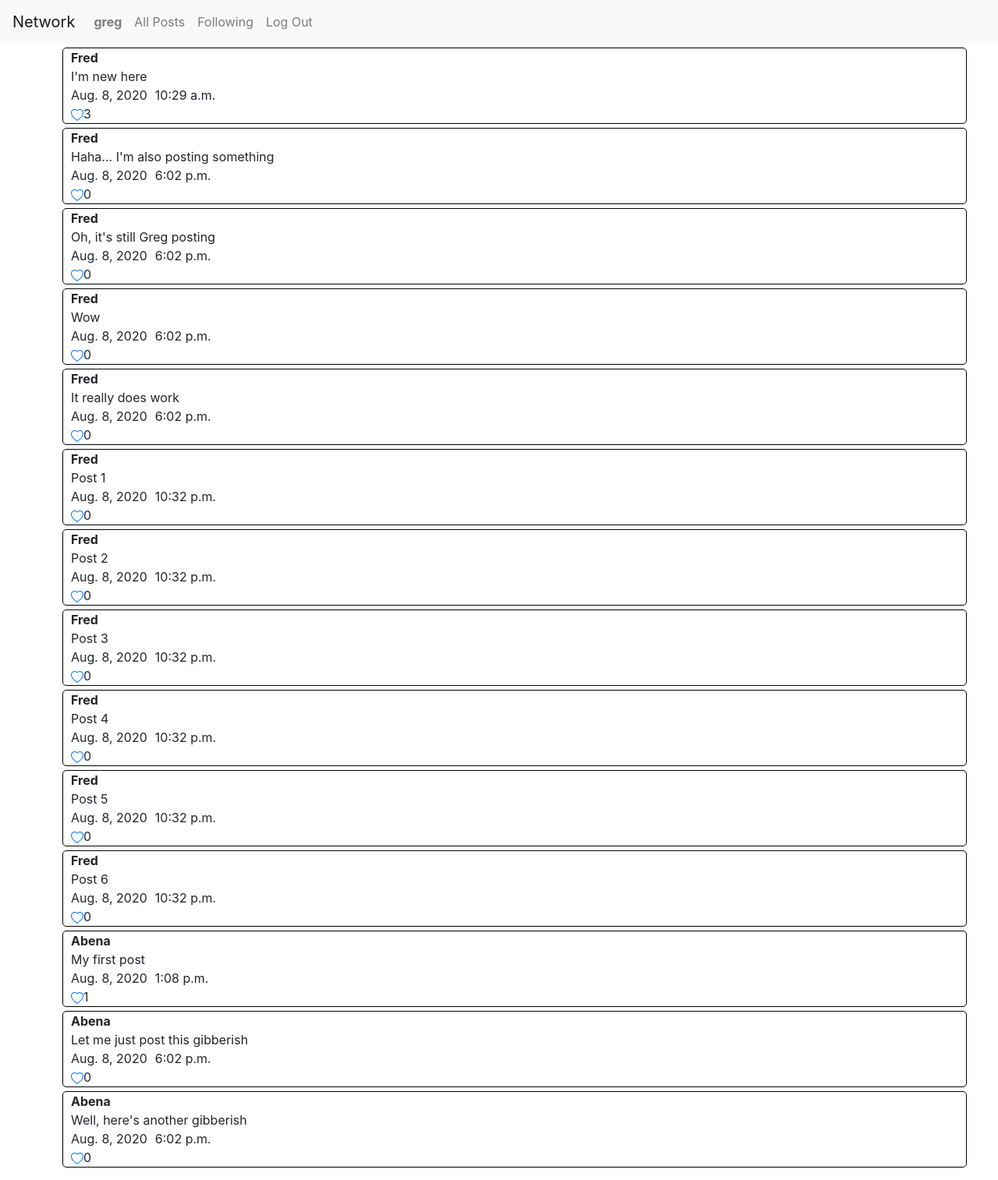
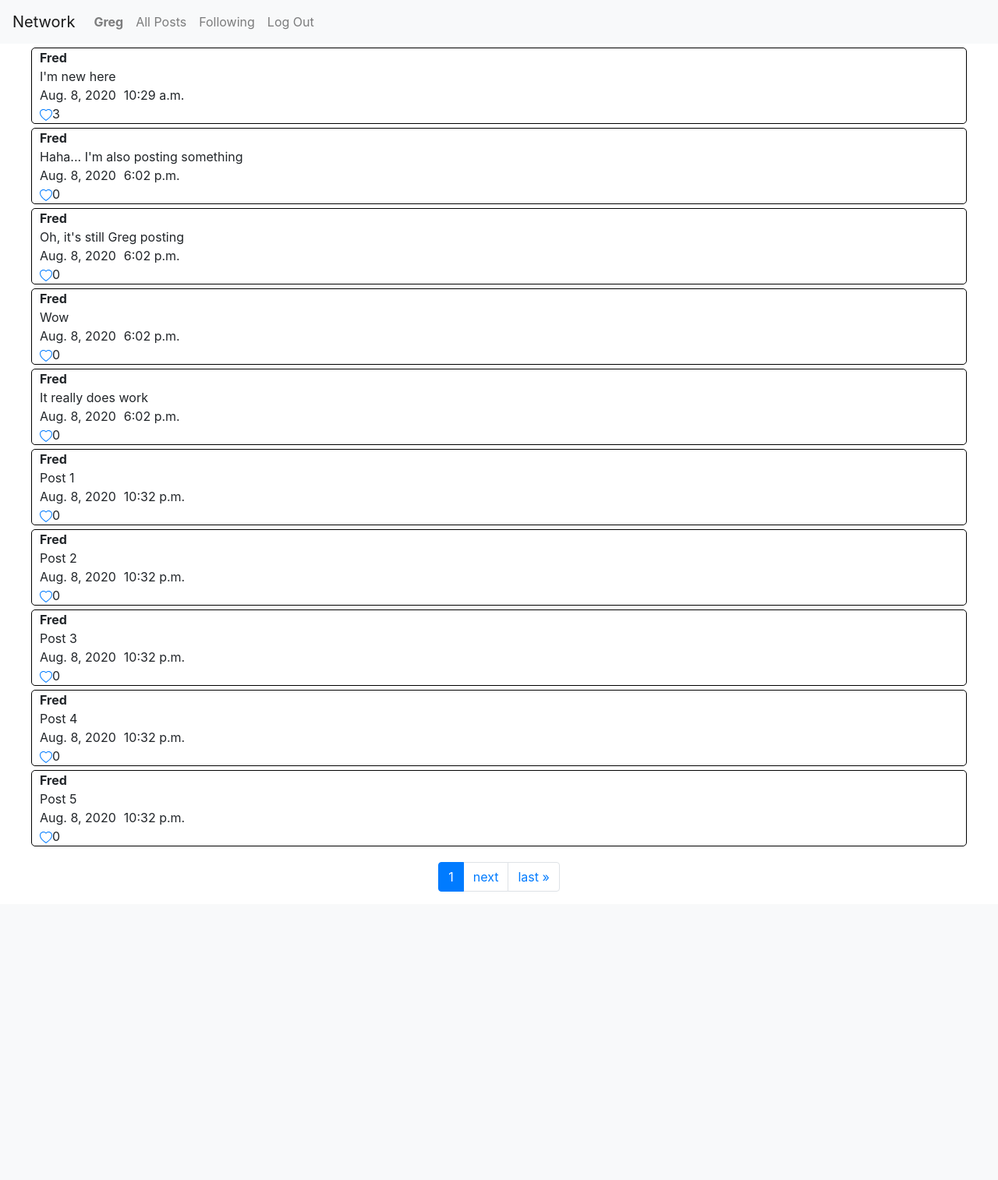
Before and after one commit to despicable-m/Sociofeed, a Django app: page /following in a window 1280 px wide. Shown: the whole page at 78% size. After the commit the page ends 1144 px from the top, so only its background shows below. Run offline with Django 3.2, Linux system fonts and the light colour scheme; a user stored in the database is signed in; data comes from the database, SQL or seed files in the repository; both versions use the stored data as it was after the commit; some libraries are stand-ins or nearby versions.

Commit message:
implemented pagination and did some UI tweaks

```diff
--- a/network/static/network/styles.css
+++ b/network/static/network/styles.css
@@ -56,4 +56,10 @@
   margin-left: 10px;
 }
 
+.page-nav {
+  display: flex;
+  justify-content: center;
+  margin-top: 20px;
+}
+
 /*# sourceMappingURL=styles.css.map */
--- a/network/static/network/styles.scss
+++ b/network/static/network/styles.scss
@@ -65,3 +65,10 @@
         margin-left: 10px;
     }
 }
+
+
+.page-nav {
+    display: flex;
+    justify-content: center;
+    margin-top: 20px;
+}
--- a/network/templates/network/following.html
+++ b/network/templates/network/following.html
@@ -6,10 +6,10 @@
 {% block body %}
     {% if user.is_authenticated %}
 
-        <ul>
-            {% for post in posts %}
+
+
         <div class="post-main">
-            {% for i in post %}
+            {% for i in posts %}
                 <div class="post-container">
                     <div class="title-post">
                         <div class="title">{{ i.user|title }}</div>
@@ -36,13 +36,23 @@
             {% endfor %}
         </div>
 
-                {% empty %}
-                    <li>Sorry, no posts yet.</li>
+        <nav class="page-nav" aria-label="Page navigation example">
+            <ul class="pagination">
+                {% if posts.has_previous %}
+                    <li class="page-item"><a class="page-link" href="?page=1">&laquo; first</a></li>
+                    <li class="page-item"><a class="page-link" href="?page={{ posts.previous_page_number }}">previous</a></li>
+                {% endif %}
 
-            {% endfor %}
-        </ul>
+                    <li class="page-item active" aria-current="page">
+                        <a class="page-link" href="?page={{ posts.number }}">{{ posts.number }} <span class="sr-only">(current)</span></a>
+                    </li>
 
-
+                {% if posts.has_next %}
+                    <li class="page-item"><a class="page-link" href="?page={{ posts.next_page_number }}">next</a></li>
+                    <li class="page-item"><a class="page-link" href="?page={{ posts.paginator.num_pages }}">last &raquo;</a></li>
+                {% endif %}
+            </ul>
+        </nav>
 
     {% else %}
         <p class="text-center font-weight-bold">You must sign in first</p>
--- a/network/templates/network/layout.html
+++ b/network/templates/network/layout.html
@@ -16,7 +16,7 @@
               <ul class="navbar-nav mr-auto">
                 {% if user.is_authenticated %}
                     <li class="nav-item">
-                        <a class="nav-link" href="{% url 'profile' %}"><strong>{{ user.username }}</strong></a>
+                        <a class="nav-link" href="{% url 'profile' %}"><strong>{{ user.username|title }}</strong></a>
                     </li>
                 {% endif %}
                 <li class="nav-item">
--- a/network/views.py
+++ b/network/views.py
@@ -4,6 +4,7 @@ from django.http import HttpResponse, HttpResponseRedirect
 from django.shortcuts import render
 from django.urls import reverse
 from datetime import datetime
+from django.core.paginator import Paginator
 
 from .models import User, Post, Follow, Like
 
@@ -20,7 +21,11 @@ def index(request):
         Post.objects.create(user=user, post=post, date=d, time=t)
 
     post = Post.objects.all()
-    post = reversed(post)
+    # post = reversed(post)
+
+    paginator = Paginator(post, 10)
+    page_number = request.GET.get('page')
+    post = paginator.get_page(page_number)
     return render(request, "network/index.html", {
         "post":post
     })
@@ -82,7 +87,11 @@ def profile(request):
     user = User.objects.get(username=request.user)
     users = User.objects.exclude(username=request.user)
     posts = Post.objects.filter(user=user)
-    posts = reversed(posts)
+    # posts = reversed(posts)
+
+    paginator = Paginator(posts, 10)
+    page_number = request.GET.get('page')
+    posts = paginator.get_page(page_number)
 
     return render(request, "network/profile.html", {
         "user":user,
@@ -118,11 +127,14 @@ def following(request):
 
     posts = list()
     for i in users:
-        posts.append(Post.objects.filter(user=i))
+        p = Post.objects.filter(user=i)
 
-        for post in posts:
-            for p in post:
-                print(p.post)
+        for post in p:
+            posts.append(post)
+
+    paginator = Paginator(posts, 10)
+    page_number = request.GET.get('page')
+    posts = paginator.get_page(page_number)
     return render(request, "network/following.html", {
         "posts":posts
     })
```
Also changed, not shown: network/templates/network/index.html (+18 -0 lines), network/templates/network/profile.html (+24 -6 lines), db.sqlite3, 1 other file.
